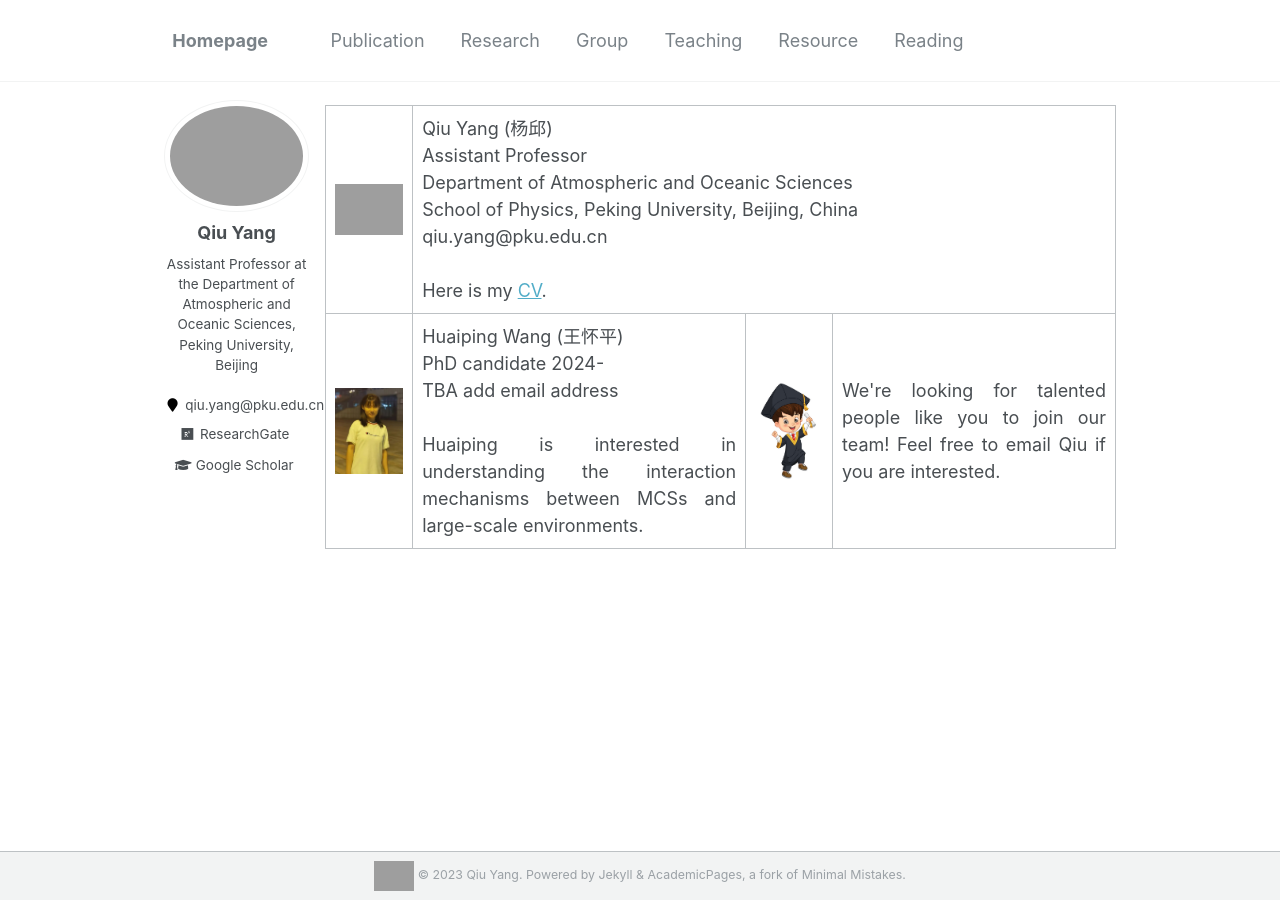
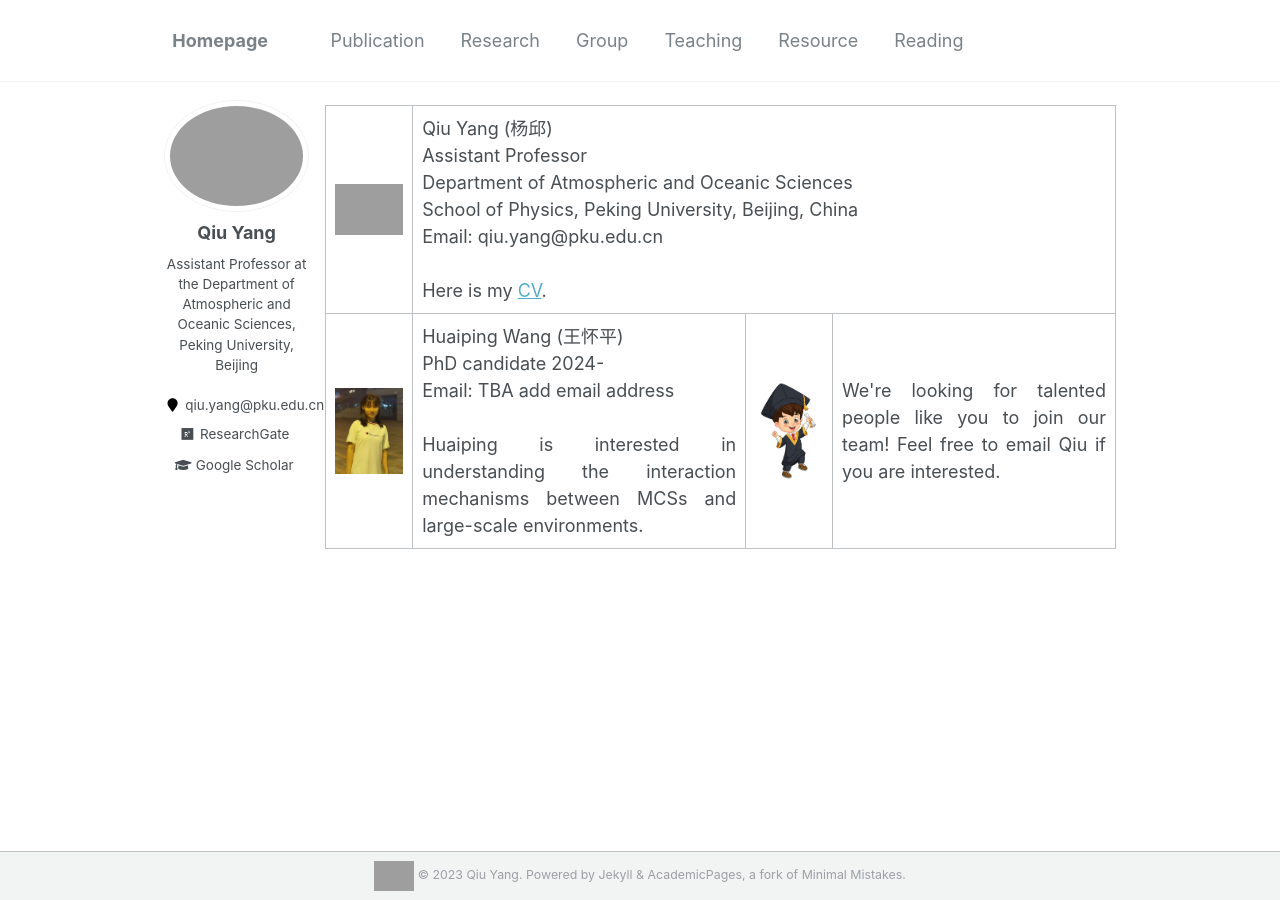
Before and after one commit to qiuyang50/qiuyang50.github.io, a Jekyll site: the page built from _pages/group.md, in a window 1280 px wide. Built offline with Jekyll 4.4.1, drawn with Linux system fonts in a browser that asks for light colours; grey boxes are pictures that could not be loaded.

Commit message:
Update group.md

```diff
--- a/_pages/group.md
+++ b/_pages/group.md
@@ -9,11 +9,11 @@
 <table>
   <tr>
     <td><img src="/images/QiuYang_zoom.jpg" alt="drawing" width="300"/></td>
-    <td colspan="3">Qiu Yang (杨邱)<br>Assistant Professor<br>Department of Atmospheric and Oceanic Sciences<br>School of Physics, Peking University, Beijing, China<br>qiu.yang@pku.edu.cn<br><br>Here is my <a href="/_pages/cv.md">CV</a>.</td>
+    <td colspan="3">Qiu Yang (杨邱)<br>Assistant Professor<br>Department of Atmospheric and Oceanic Sciences<br>School of Physics, Peking University, Beijing, China<br>Email: qiu.yang@pku.edu.cn<br><br>Here is my <a href="/_pages/cv.md">CV</a>.</td>
   </tr>
   <tr>
     <td><img src="/images/HuaipingWang_2024PhD.jpg" alt="drawing" width="300"/></td>
-    <td>Huaiping Wang (王怀平)<br>PhD candidate 2024-<br>TBA add email address<br><br>Huaiping is interested in understanding the interaction mechanisms between MCSs and large-scale environments.</td>
+    <td>Huaiping Wang (王怀平)<br>PhD candidate 2024-<br>Email: TBA add email address<br><br>Huaiping is interested in understanding the interaction mechanisms between MCSs and large-scale environments.</td>
     <td><img src="/images/future_student.jpg" alt="drawing" width="300"/></td>
     <td>We're looking for talented people like you to join our team! Feel free to email Qiu if you are interested.</td>
   </tr>
```
